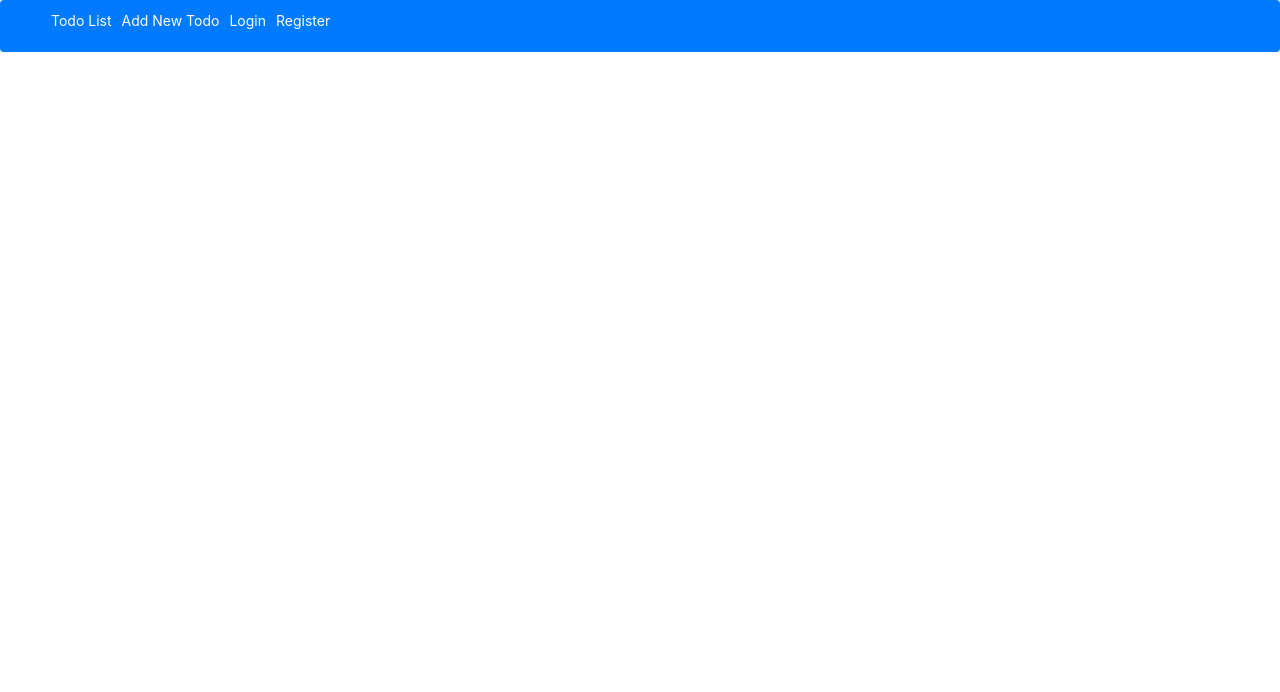
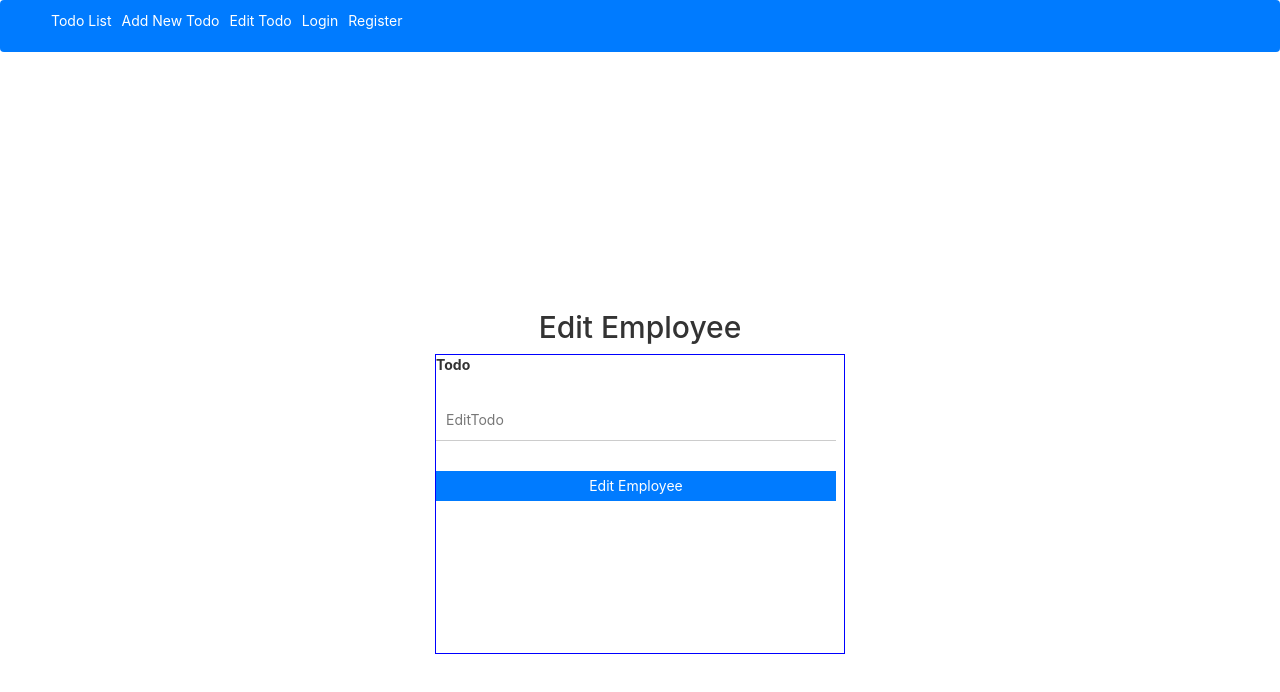
Before and after one commit to thakurankit6767/Todo_Assignment, a React (Create React App) app in the folder frontend/: page /edittodo in a window 1280 px wide. Shown: the top 692 px of the page. Built offline with nearby package versions, Linux system fonts and the light colour scheme; no server answers.

Commit message:
adding delete function and edit

```diff
--- a/frontend/src/App.js
+++ b/frontend/src/App.js
@@ -3,9 +3,9 @@ import { Routes, Route } from "react-router-dom";
 import Todo from "./components/Todo";
 import AddTodo from "./components/AddTodo";
 import Header from "./components/Header";
-import HomePage from "./components/HomePage";
 import Login from "./components/Login";
 import Register from "./components/Register";
+import EditTodo from "./components/EditTodo";
 
 const App = () => {
   const [user, setLoginUser] = useState({});
@@ -19,6 +19,7 @@ const App = () => {
         <Route path="/addtodo" element={<AddTodo />} />
         <Route path="/Login" element={<Login setLoginUser={setLoginUser} />} />
         <Route path="/register" element={<Register />} />
+        <Route path="/edittodo" element={<EditTodo />} />
       </Routes>
     </div>
   );
--- a/frontend/src/components/AddTodo.jsx
+++ b/frontend/src/components/AddTodo.jsx
@@ -8,7 +8,7 @@ const customStyle = {
 };
 
 const AddTodo = () => {
-  const [todo, setFirstName] = useState("");
+  const [todo, setTodo] = useState("");
 
   let navigate = useNavigate();
 
@@ -16,7 +16,7 @@ const AddTodo = () => {
     const { name, value } = event.target;
     switch (name) {
       case "todo":
-        setFirstName(value);
+        setTodo(value);
         break;
       default:
     }
@@ -43,7 +43,7 @@ const AddTodo = () => {
       <label>
         Todo
         <input
-            name="firstName"
+          name="todo" // Update the name attribute to "todo"
           type="text"
           value={todo}
           onChange={handleChange}
--- /dev/null
+++ b/frontend/src/components/EditTodo.jsx
@@ -0,0 +1,74 @@
+//EditEmployee.js
+import React, { useState, useEffect } from "react";
+import axios from "axios";
+import { useNavigate, useParams } from "react-router-dom";
+import "./css/EditTodo.css";
+
+const EditTodo = () => {
+  const [emp, setEmp] = useState({
+    todo: "",
+  });
+
+  const { id } = useParams();
+  const navigate = useNavigate();
+
+  useEffect(() => {
+    getTodoId();
+  }, []);
+
+  function getTodoId() {
+    axios
+      .get("http://localhost:4000/todo/edittodo/" + id)
+      .then((response) => {
+        console.log(response.data);
+        setEmp(response.data);
+      })
+      .catch((error) => {
+        console.log(error);
+      });
+  }
+
+  const handleInputChange = (event) => {
+    const { name, value } = event.target;
+    setEmp({
+      ...emp,
+      [name]: value,
+    });
+  };
+
+  const handleSubmit = (event) => {
+    event.preventDefault();
+    axios
+      .put("http://localhost:4000/todo/updatetodo/" + id, emp)
+      .then((response) => {
+        console.log(response.data);
+        navigate("/list");
+      })
+      .catch((error) => {
+        console.log(error);
+      });
+  };
+
+  return (
+    <div className="login-container">
+      <h2>Edit Employee</h2>
+      <form onSubmit={handleSubmit} className="login-form ">
+        <label>Todo</label>
+        <input
+          type="text"
+          name="firstName"
+          value={emp.todo}
+          onChange={handleInputChange}
+          placeholder="EditTodo"
+          className="login-input"
+        />
+
+        <button type="submit" className="register-button">
+          Edit Employee
+        </button>
+      </form>
+    </div>
+  );
+};
+
+export default EditTodo;
--- a/frontend/src/components/Header.jsx
+++ b/frontend/src/components/Header.jsx
@@ -5,34 +5,26 @@ import { Link } from "react-router-dom";
 const Header = () => {
   return (
     <nav className="navbar">
-
-
       <ul className="navbar-list">
         {" "}
-
         <li className="navbar-item">
-
-
           <Link to="/" className="navbar-link">
-
-
             Todo List
           </Link>
         </li>
         <li className="navbar-item">
-
-
           <Link to="/addtodo" className="navbar-link">
-
-
             Add New Todo
           </Link>
         </li>
         <li className="navbar-item">
-          {" "}
+          <Link to="/edittodo" className="navbar-link">
+            Edit Todo
+          </Link>
+        </li>
+        <li className="navbar-item">
           {/* Add the CSS class name */}
           <Link to="/login" className="navbar-link">
-
             Login
           </Link>
         </li>
--- a/frontend/src/components/HomePage.jsx
+++ /dev/null
@@ -1,9 +0,0 @@
-import React from 'react'
-
-const HomePage = () => {
-  return (
-    <div>HomePage</div>
-  )
-}
-
-export default HomePage
--- a/frontend/src/components/Todo.jsx
+++ b/frontend/src/components/Todo.jsx
@@ -10,18 +10,30 @@ var divStyle = {
 };
 
 function Todo() {
-  const [todo, setTodo] = useState([]);
+  const [todos, setTodos] = useState([]);
 
   useEffect(() => {
-    TodoList();
+    fetchTodos();
   }, []);
 
-  function TodoList() {
+  function fetchTodos() {
     axios
       .get("http://localhost:4000/todo")
       .then((response) => {
         console.log(response);
-        setTodo(response.data);
+        setTodos(response.data);
+      })
+      .catch((error) => {
+        console.log(error);
+      });
+  }
+
+  function handleDelete(todoId) {
+    axios
+      .delete(`http://localhost:4000/todo/deletetodo/${todoId}`)
+      .then((response) => {
+        console.log(response);
+        fetchTodos(); // Fetch updated todos after successful deletion
       })
       .catch((error) => {
         console.log(error);
@@ -35,14 +47,23 @@ function Todo() {
           <tr>
             <th>#</th>
             <th>Todo</th>
+            <th>Actions</th> {/* Add a new column for delete action */}
           </tr>
         </thead>
         <tbody>
-          {todo.map((todo, i) => {
+          {todos.map((todo, i) => {
             return (
               <tr key={todo._id}>
                 <td>{i + 1}</td>
                 <td>{todo.todo}</td>
+                <td>
+                  <Button
+                    variant="danger"
+                    onClick={() => handleDelete(todo._id)} // Add onClick event handler for delete
+                  >
+                    Delete
+                  </Button>
+                </td>
               </tr>
             );
           })}
--- /dev/null
+++ b/frontend/src/components/css/EditTodo.css
@@ -0,0 +1,45 @@
+.login-container {
+    display: flex;
+    flex-direction: column;
+    align-items: center;
+    justify-content: center;
+    height: 100vh;
+
+  }
+
+  .login-form {
+    width: 410px;
+    border: 1px solid blue;
+    height: 300px;
+
+  }
+
+  .login-input {
+    margin-bottom: 1rem;
+    padding: 1rem;
+    border: none;
+    border-bottom: 1px solid #ccc;
+    outline: none;
+    width: 400px;
+    font-size:"50px";
+    margin-top:20px
+  }
+
+  .login-input::placeholder {
+    color: #777;
+    font-size:"30px"
+  }
+
+  .login-button {
+    width: 400px;
+    padding: 0.5rem;
+    background-color: #007bff;
+    color: #fff;
+    border: none;
+    cursor: pointer;
+    margin-top:20px
+  }
+
+  .login-button:hover {
+    background-color: #0056b3;
+  }
```
Also changed, not shown: 2 other files (tests, documents, lock files or other folders). Lines whose indentation alone changed are shown as unchanged.
